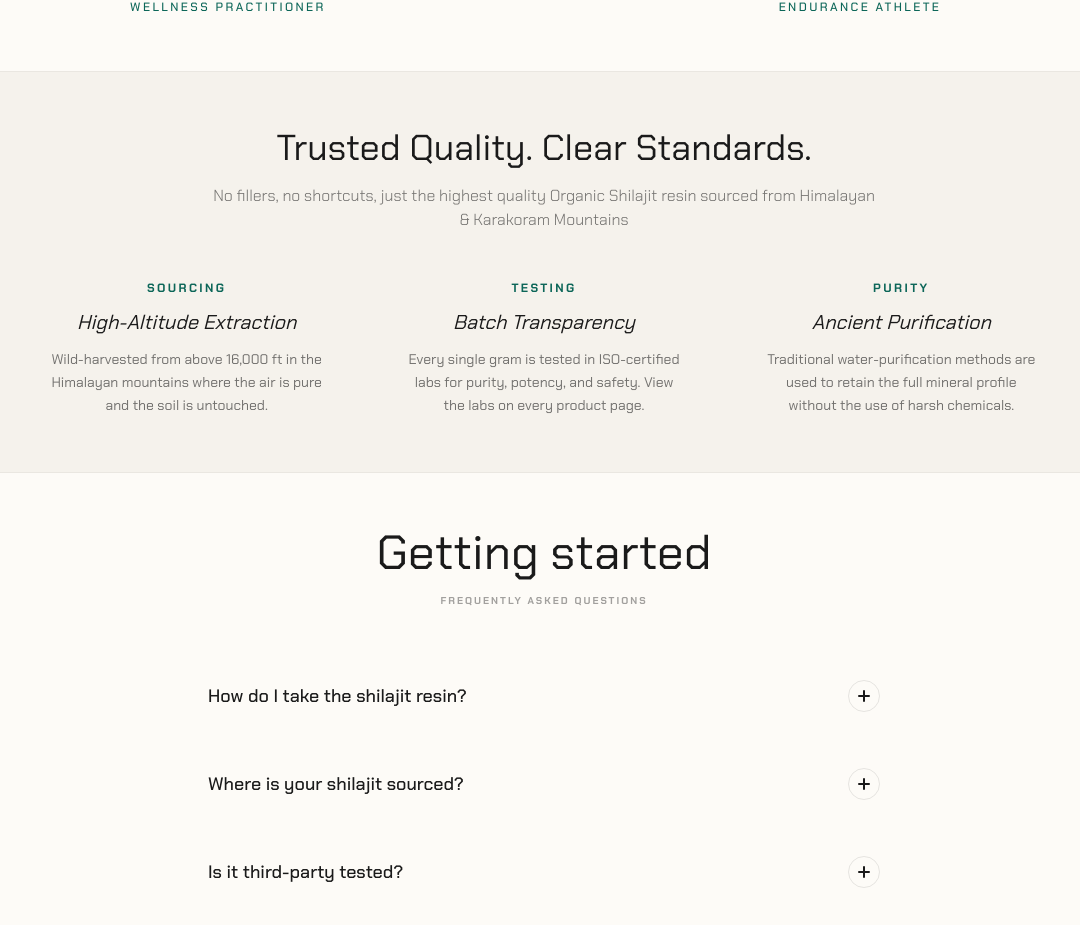
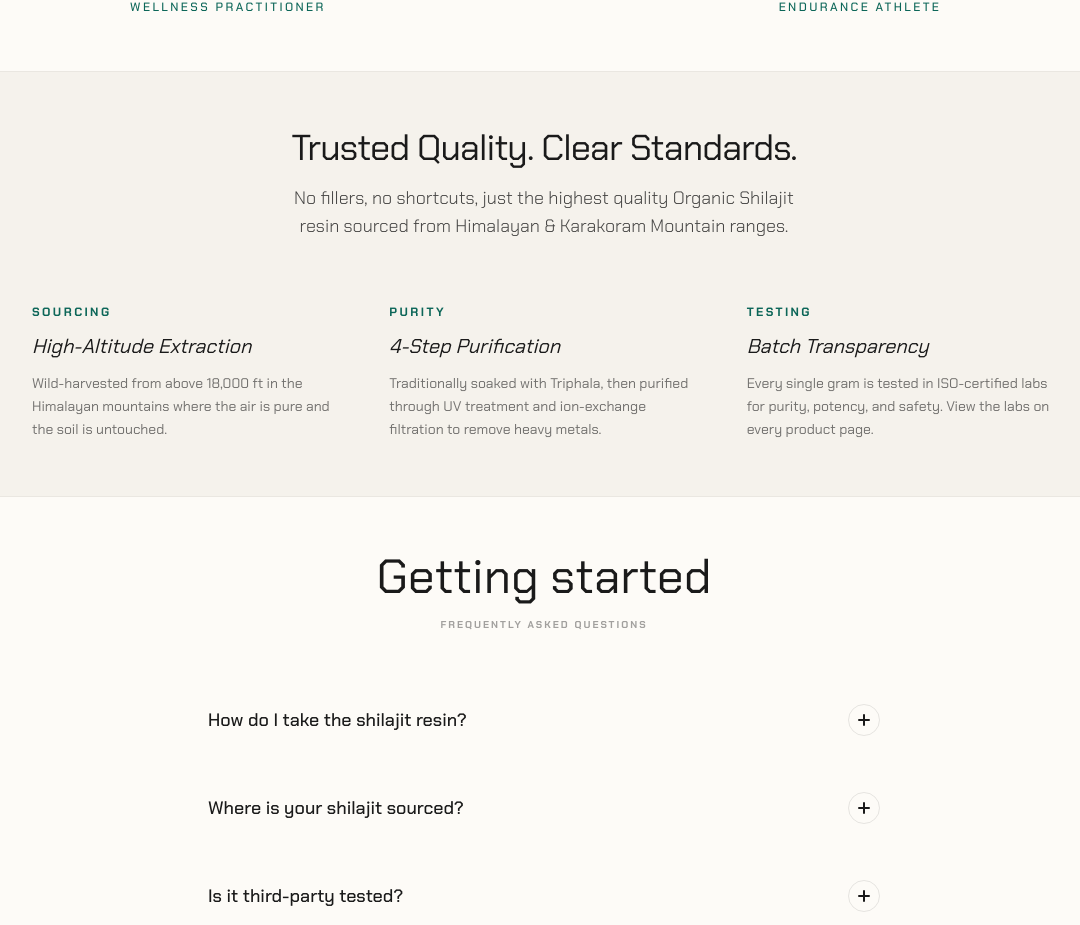
Before and after one commit to Basithamid19/NV_LABS, a React (Vite) app: page / in a window 1280 px wide. Shown: the part 4497-5422 px from the top of the page, without its empty margins (96-1176 px from the left). Built offline with nearby package versions, Linux system fonts and the light colour scheme.

Commit message:
Update TrustSection.tsx

```diff
--- a/components/TrustSection.tsx
+++ b/components/TrustSection.tsx
@@ -3,25 +3,33 @@ import React from 'react';
 export const TrustSection: React.FC = () => {
   return (
     <section className="py-section-sm md:py-section-md bg-mutedParchment border-y border-charcoal/5">
-      <div className="container mx-auto px-6 text-center">
-        <h2 className="text-3xl md:text-4xl font-serif mb-4">Trusted Quality. Clear Standards.</h2>
-        <p className="text-charcoal/60 mb-12 max-w-2xl mx-auto font-light">No fillers, no shortcuts, just the highest quality Organic Shilajit resin sourced from Himalayan & Karakoram Mountains</p>
+      <div className="container mx-auto px-6">
+
+        {/* Alignment Container: Synchronized max-width and balanced text wrapping */}
+        <div className="max-w-[720px] mx-auto text-center mb-12 md:mb-16">
+          <h2 className="text-3xl md:text-4xl font-serif text-charcoal tracking-tight leading-tight mb-4 text-balance">
+            Trusted Quality. Clear Standards.
+          </h2>
+          <p className="text-charcoal/80 font-light leading-[1.6] text-base md:text-lg text-balance">
+            No fillers, no shortcuts, just the highest quality Organic Shilajit resin sourced from Himalayan & Karakoram Mountain ranges.
+          </p>
+        </div>
 
         <div className="grid grid-cols-1 md:grid-cols-3 gap-12 max-w-5xl mx-auto">
-          <div className="space-y-3">
+          <div className="space-y-3 text-center md:text-left">
             <h4 className="text-xs font-bold uppercase tracking-[0.2em] text-primary">Sourcing</h4>
             <h3 className="text-xl font-serif italic">High-Altitude Extraction</h3>
-            <p className="text-sm text-charcoal/60 leading-relaxed px-4">Wild-harvested from above 16,000 ft in the Himalayan mountains where the air is pure and the soil is untouched.</p>
+            <p className="text-sm text-charcoal/60 leading-relaxed px-4 md:px-0">Wild-harvested from above 18,000 ft in the Himalayan mountains where the air is pure and the soil is untouched.</p>
           </div>
-          <div className="space-y-3">
+          <div className="space-y-3 text-center md:text-left">
+            <h4 className="text-xs font-bold uppercase tracking-[0.2em] text-primary">Purity</h4>
+            <h3 className="text-xl font-serif italic">4-Step Purification</h3>
+            <p className="text-sm text-charcoal/60 leading-relaxed px-4 md:px-0">Traditionally soaked with Triphala, then purified through UV treatment and ion-exchange filtration to remove heavy metals.</p>
+          </div>
+          <div className="space-y-3 text-center md:text-left">
             <h4 className="text-xs font-bold uppercase tracking-[0.2em] text-primary">Testing</h4>
             <h3 className="text-xl font-serif italic">Batch Transparency</h3>
-            <p className="text-sm text-charcoal/60 leading-relaxed px-4">Every single gram is tested in ISO-certified labs for purity, potency, and safety. View the labs on every product page.</p>
-          </div>
-          <div className="space-y-3">
-            <h4 className="text-xs font-bold uppercase tracking-[0.2em] text-primary">Purity</h4>
-            <h3 className="text-xl font-serif italic">Ancient Purification</h3>
-            <p className="text-sm text-charcoal/60 leading-relaxed px-4">Traditional water-purification methods are used to retain the full mineral profile without the use of harsh chemicals.</p>
+            <p className="text-sm text-charcoal/60 leading-relaxed px-4 md:px-0">Every single gram is tested in ISO-certified labs for purity, potency, and safety. View the labs on every product page.</p>
           </div>
         </div>
       </div>
```
